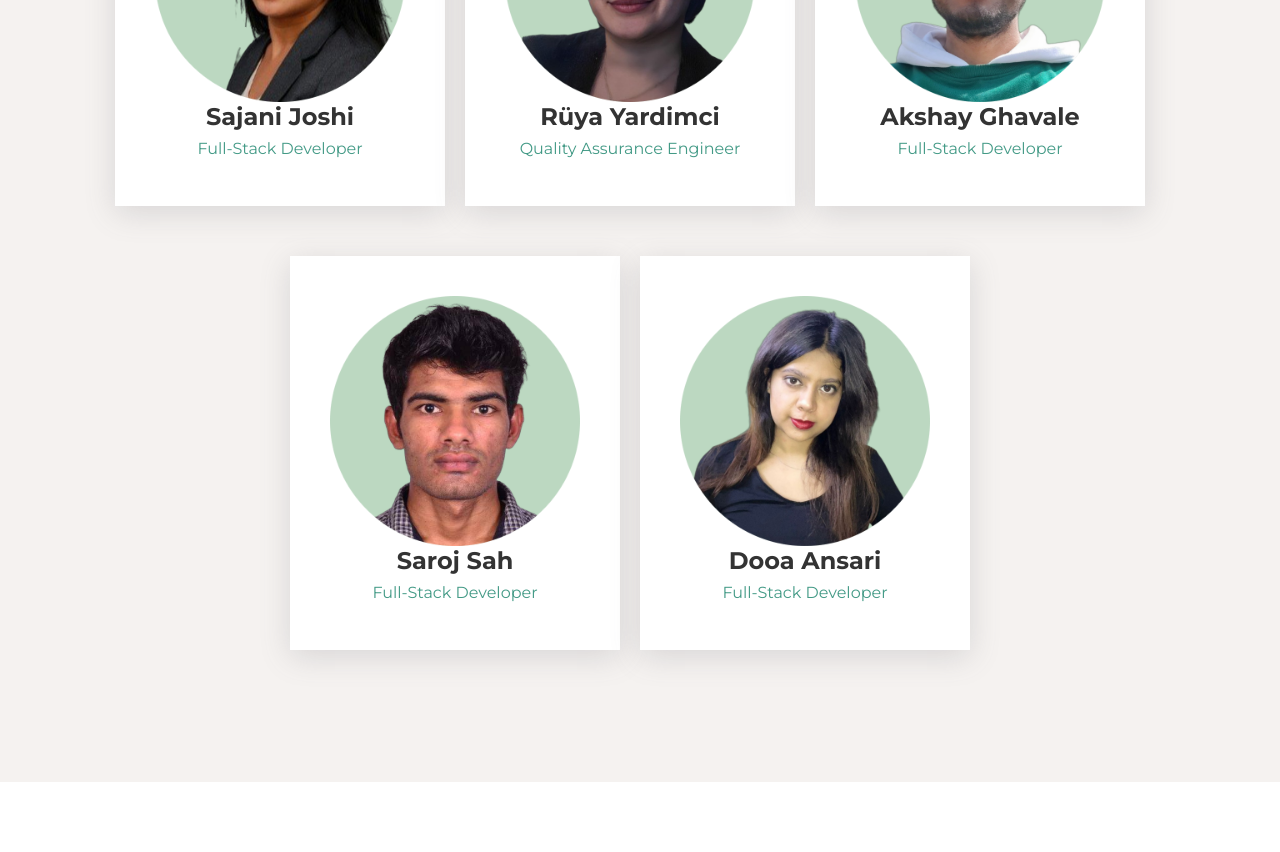
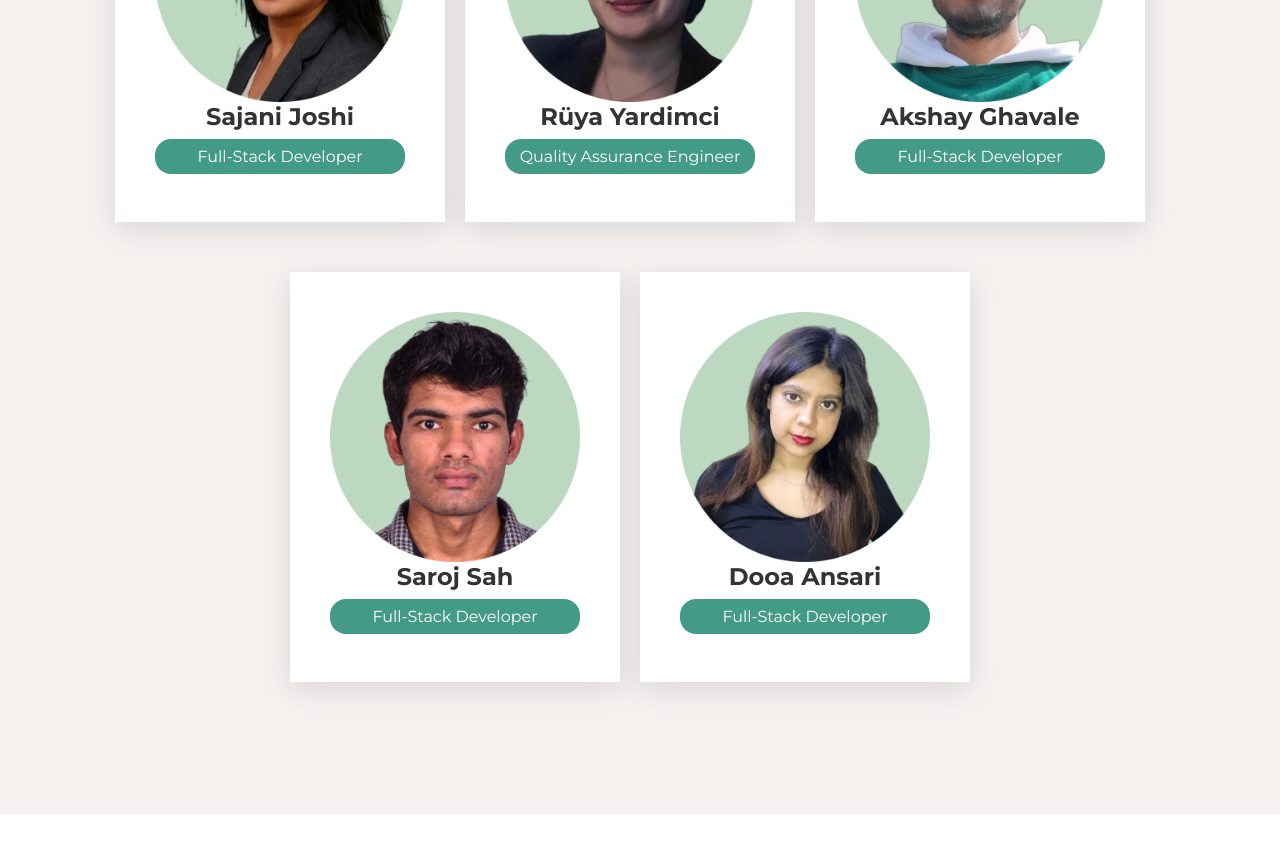
Before and after one commit to saroj2053/web-wizards, a React (Vite) app: page / in a window 1280 px wide. Shown: the part 1360-2212 px from the top of the page. Built offline with nearby package versions, Linux system fonts and the light colour scheme.

Commit message:
added styling to profile designation

```diff
--- a/src/components/TeamInfo/TeamInfo.module.css
+++ b/src/components/TeamInfo/TeamInfo.module.css
@@ -125,7 +125,10 @@
   text-align: center;
 }
 .profileDesignation {
-  color: var(--primary-color);
+  background-color: var(--primary-color);
+  color: #fff;
+  border-radius: 1rem;
+  padding: 0.5rem;
   font-weight: normal;
   text-align: center;
   margin-top: 0.5rem;
```
